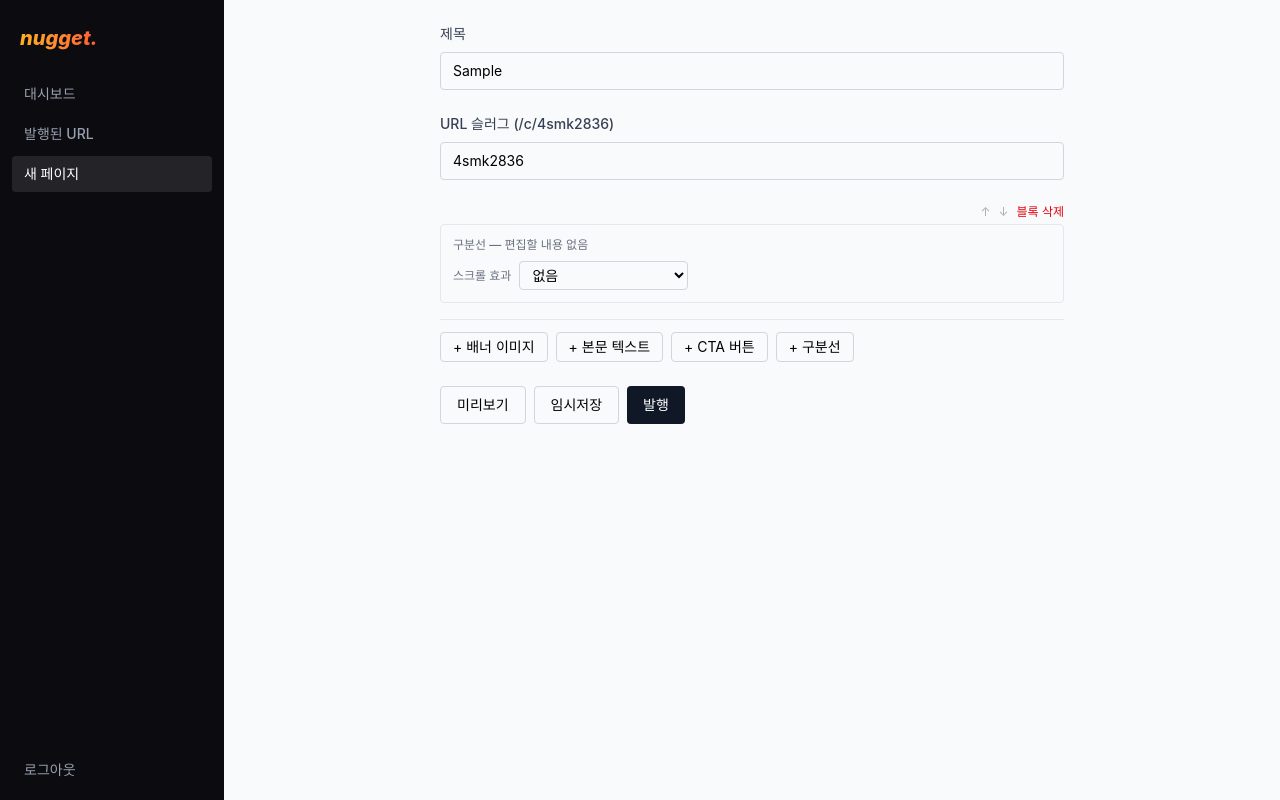
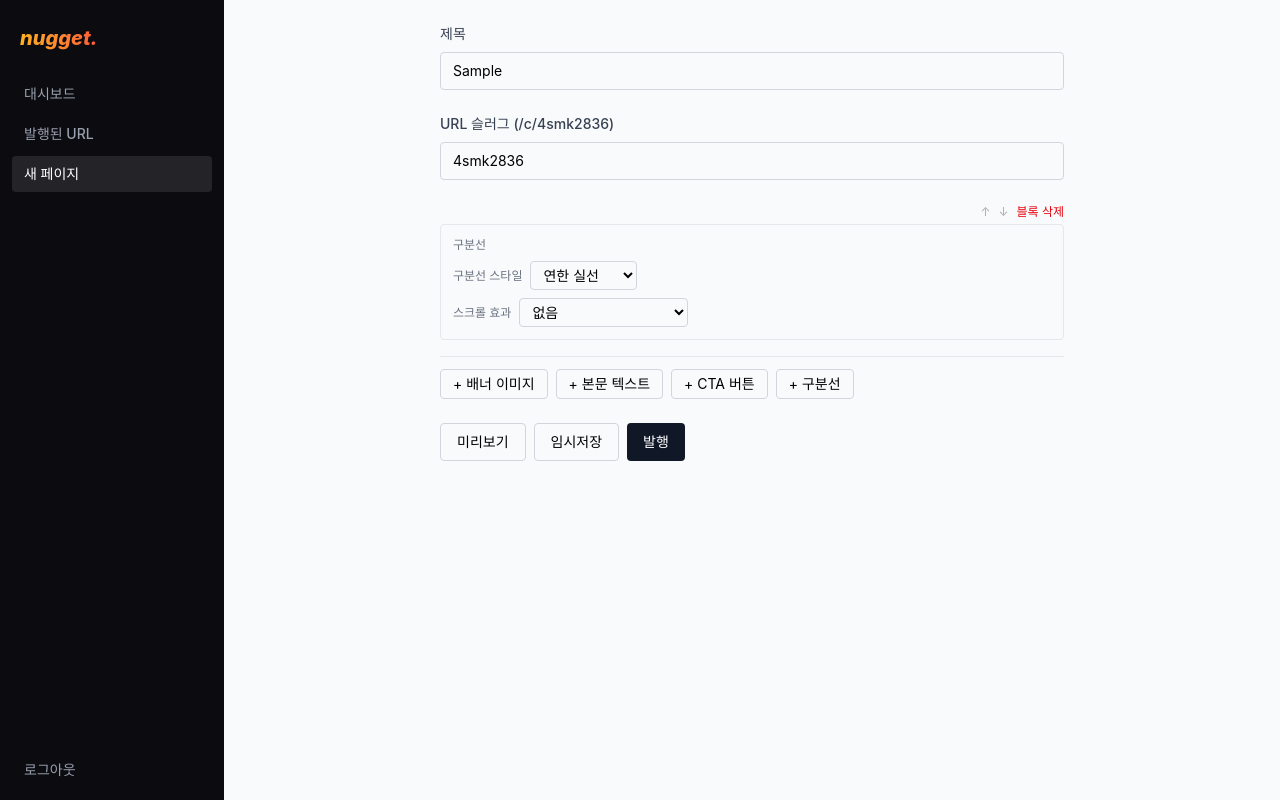
Before and after one commit to nugget-letter/tax-auto, a Next.js app: page /admin/new in a window 1280 px wide. Both pictures are taken after typing "Sample" into the empty fields and a click on the button "+ 구분선". Built offline with nearby package versions, Linux system fonts and the light colour scheme.

Commit message:
feat: add divider style selector to block editor

```diff
--- a/components/editor/DividerBlockEditor.tsx
+++ b/components/editor/DividerBlockEditor.tsx
@@ -2,6 +2,7 @@
 
 import type { DividerBlock } from "@/lib/pages/types";
 import ScrollEffectSelect from "./ScrollEffectSelect";
+import DividerStyleSelect from "./DividerStyleSelect";
 
 type Props = {
   block: DividerBlock;
@@ -11,7 +12,11 @@ type Props = {
 export default function DividerBlockEditor({ block, onChange }: Props) {
   return (
     <div className="space-y-2 rounded border border-gray-200 p-3">
-      <p className="text-xs font-medium text-gray-500">구분선 — 편집할 내용 없음</p>
+      <p className="text-xs font-medium text-gray-500">구분선</p>
+      <DividerStyleSelect
+        value={block.style}
+        onChange={(style) => onChange({ ...block, style })}
+      />
       <ScrollEffectSelect
         value={block.scrollEffect}
         onChange={(scrollEffect) => onChange({ ...block, scrollEffect })}
--- /dev/null
+++ b/components/editor/DividerStyleSelect.tsx
@@ -0,0 +1,28 @@
+"use client";
+
+import type { DividerStyle } from "@/lib/pages/types";
+import { DIVIDER_STYLE_PRESETS } from "@/lib/pages/dividerStyle";
+
+type Props = {
+  value: DividerStyle | undefined;
+  onChange: (value: DividerStyle) => void;
+};
+
+export default function DividerStyleSelect({ value, onChange }: Props) {
+  return (
+    <div className="flex items-center gap-2">
+      <label className="text-xs font-medium text-gray-500">구분선 스타일</label>
+      <select
+        value={value ?? "solid-light"}
+        onChange={(e) => onChange(e.target.value as DividerStyle)}
+        className="rounded border border-gray-300 px-2 py-1 text-sm"
+      >
+        {Object.entries(DIVIDER_STYLE_PRESETS).map(([id, preset]) => (
+          <option key={id} value={id}>
+            {preset.label}
+          </option>
+        ))}
+      </select>
+    </div>
+  );
+}
```
